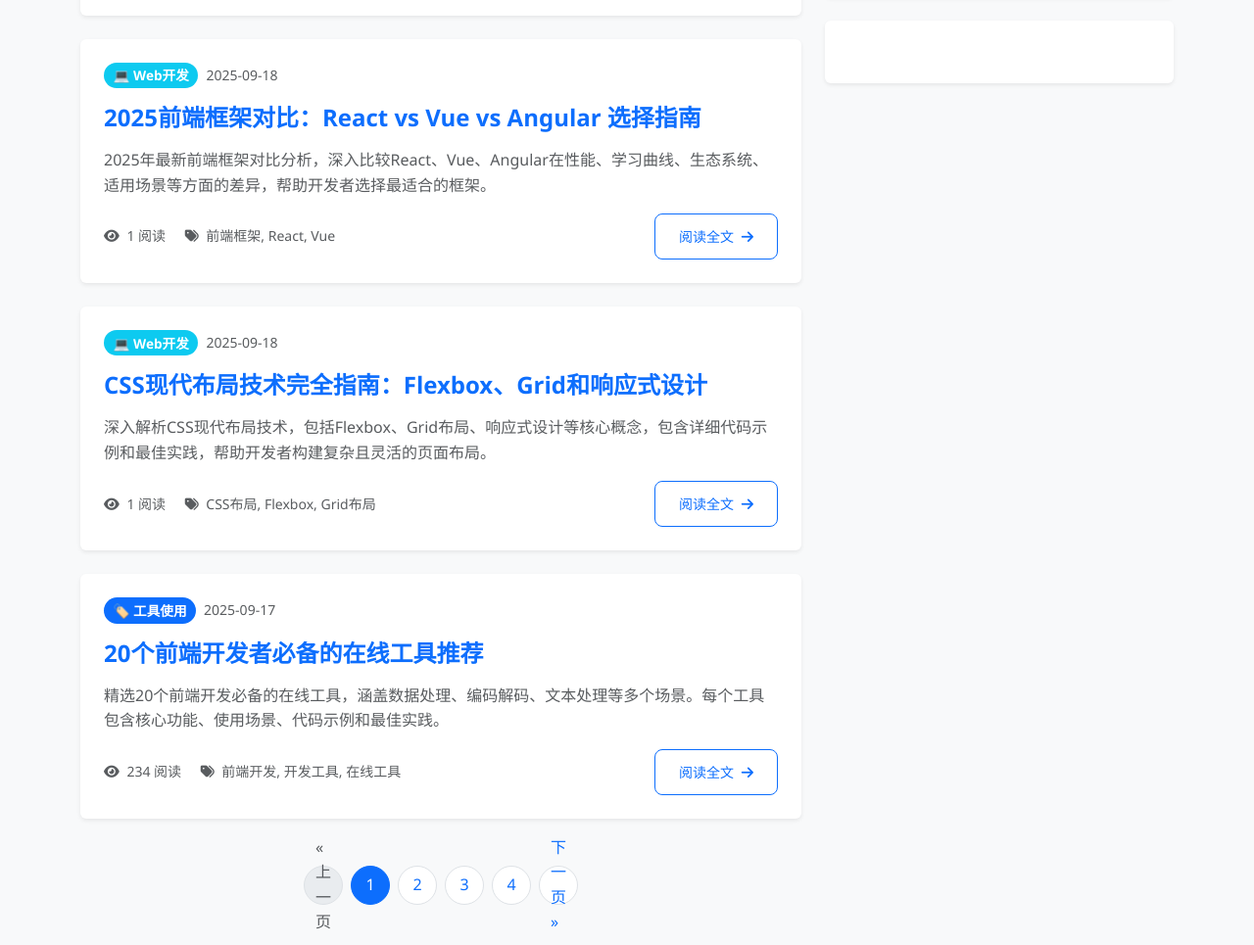
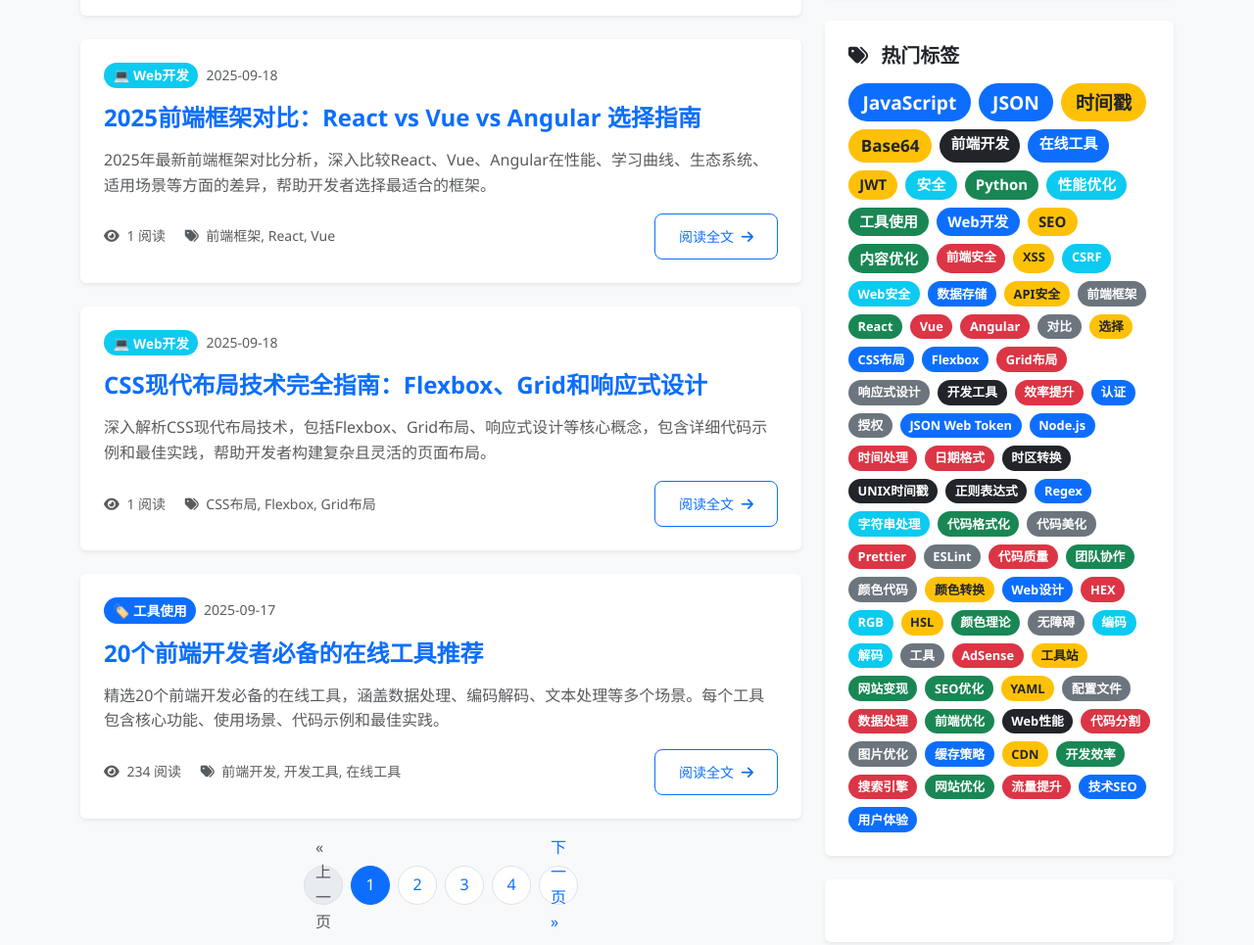
Before and after one commit to ulquolrra/tools-site, a plain HTML site: page blog/index.html in a window 1280 px wide. Shown: the part 1031-1996 px from the top of the page at 98% size. Drawn offline with nearby package versions, Linux system fonts and the light colour scheme.

Commit message:
新增热门标签云

```diff
--- a/blog/index.html
+++ b/blog/index.html
@@ -202,6 +202,16 @@
                                 </a>
                             </li>
                         </ul>
+                    </div>
+                </div>
+
+                <!-- 热门标签云 -->
+                <div class="card border-0 shadow-sm mb-4">
+                    <div class="card-body">
+                        <h5 class="card-title mb-3"><i class="fas fa-tags me-2"></i> 热门标签</h5>
+                        <div class="tag-cloud d-flex flex-wrap gap-2">
+                            <!-- 标签将通过JavaScript动态生成 -->
+                        </div>
                     </div>
                 </div>
 
@@ -659,6 +669,73 @@
                 }
             });
         });
+
+        // 生成热门标签云
+        function generateTagCloud() {
+            const tagCloudContainer = document.querySelector('.tag-cloud');
+            if (!tagCloudContainer) return;
+
+            // 收集所有标签
+            const allTags = [];
+            blogArticles.forEach(article => {
+                article.tags.forEach(tag => {
+                    allTags.push(tag);
+                });
+            });
+
+            // 计算标签频率
+            const tagCounts = {};
+            allTags.forEach(tag => {
+                tagCounts[tag] = (tagCounts[tag] || 0) + 1;
+            });
+
+            // 按频率排序
+            const sortedTags = Object.entries(tagCounts)
+                .sort((a, b) => b[1] - a[1]);
+
+            // 确定字体大小范围（基于频率）
+            const maxCount = Math.max(...Object.values(tagCounts));
+            const minCount = Math.min(...Object.values(tagCounts));
+            const fontSizeRange = 1.2 - 0.8; // 1.2em 到 0.8em
+
+            // 生成标签HTML
+            let html = '';
+            sortedTags.forEach(([tag, count]) => {
+                // 计算字体大小（频率越高，字体越大）
+                const relativeCount = (count - minCount) / (maxCount - minCount);
+                const fontSize = 0.8 + (relativeCount * fontSizeRange);
+
+                // 根据分类确定badge颜色
+                const categoryColors = {
+                    '工具使用': 'bg-primary',
+                    'Web开发': 'bg-info',
+                    'SEO优化': 'bg-success',
+                    '前端优化': 'bg-warning text-dark',
+                    '数据处理': 'bg-secondary'
+                };
+
+                // 为每个标签分配一个默认颜色
+                const tagColors = ['bg-primary', 'bg-success', 'bg-info', 'bg-warning text-dark', 'bg-secondary', 'bg-danger', 'bg-dark'];
+                const color = tagColors[Math.floor(Math.random() * tagColors.length)];
+
+                // 生成标签HTML，链接到标签搜索页面
+                html += `
+                    <a href="/blog?search=${encodeURIComponent(tag)}"
+                       class="badge ${color} text-decoration-none"
+                       style="font-size: ${fontSize}em; padding: 0.5em 0.75em;"
+                       title="${tag} (${count}篇文章)">
+                        ${tag}
+                    </a>
+                `;
+            });
+
+            tagCloudContainer.innerHTML = html;
+        }
+
+        // 在DOM加载后生成标签云
+        document.addEventListener('DOMContentLoaded', function() {
+            generateTagCloud();
+        });
     </script>
 </body>
 </html>
```
